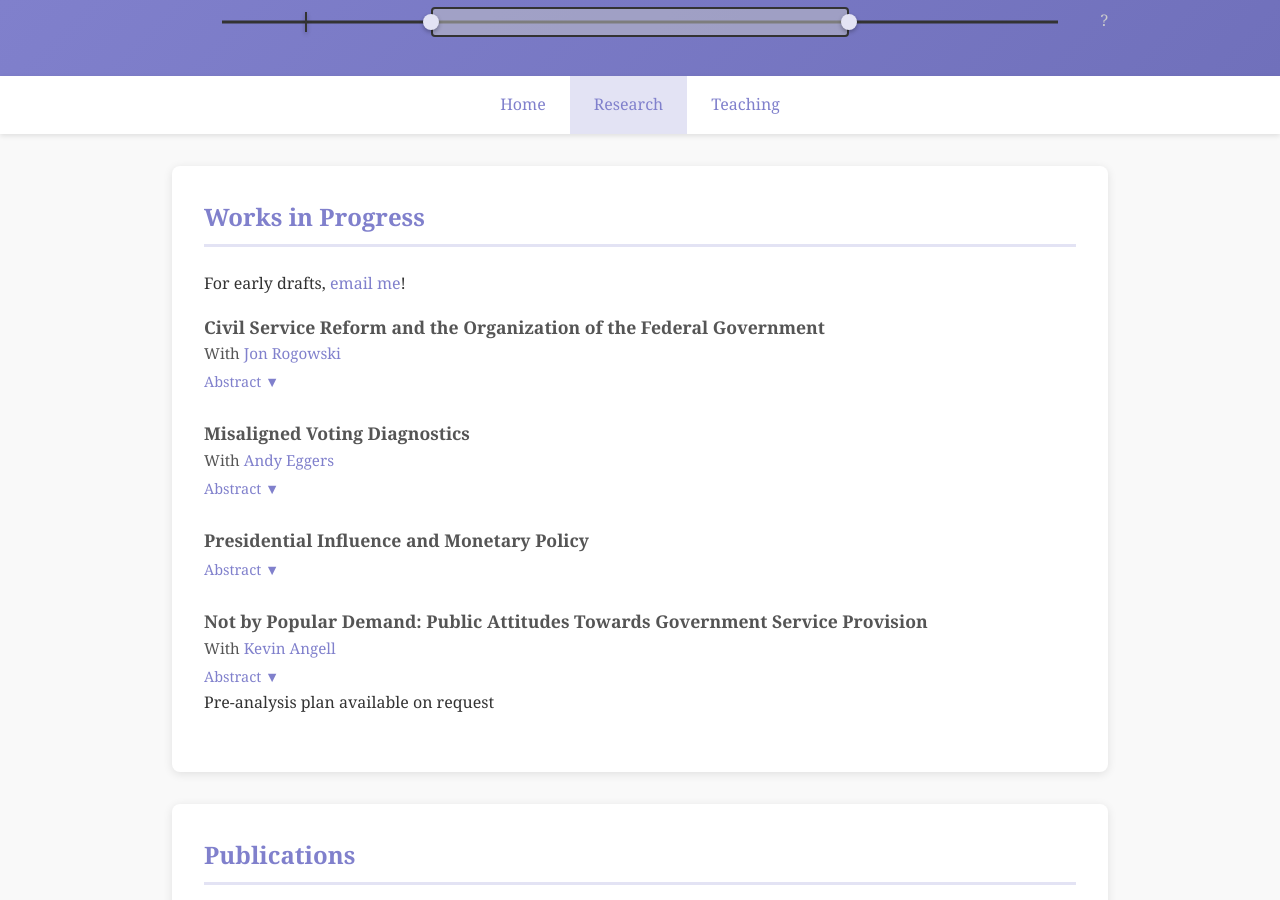
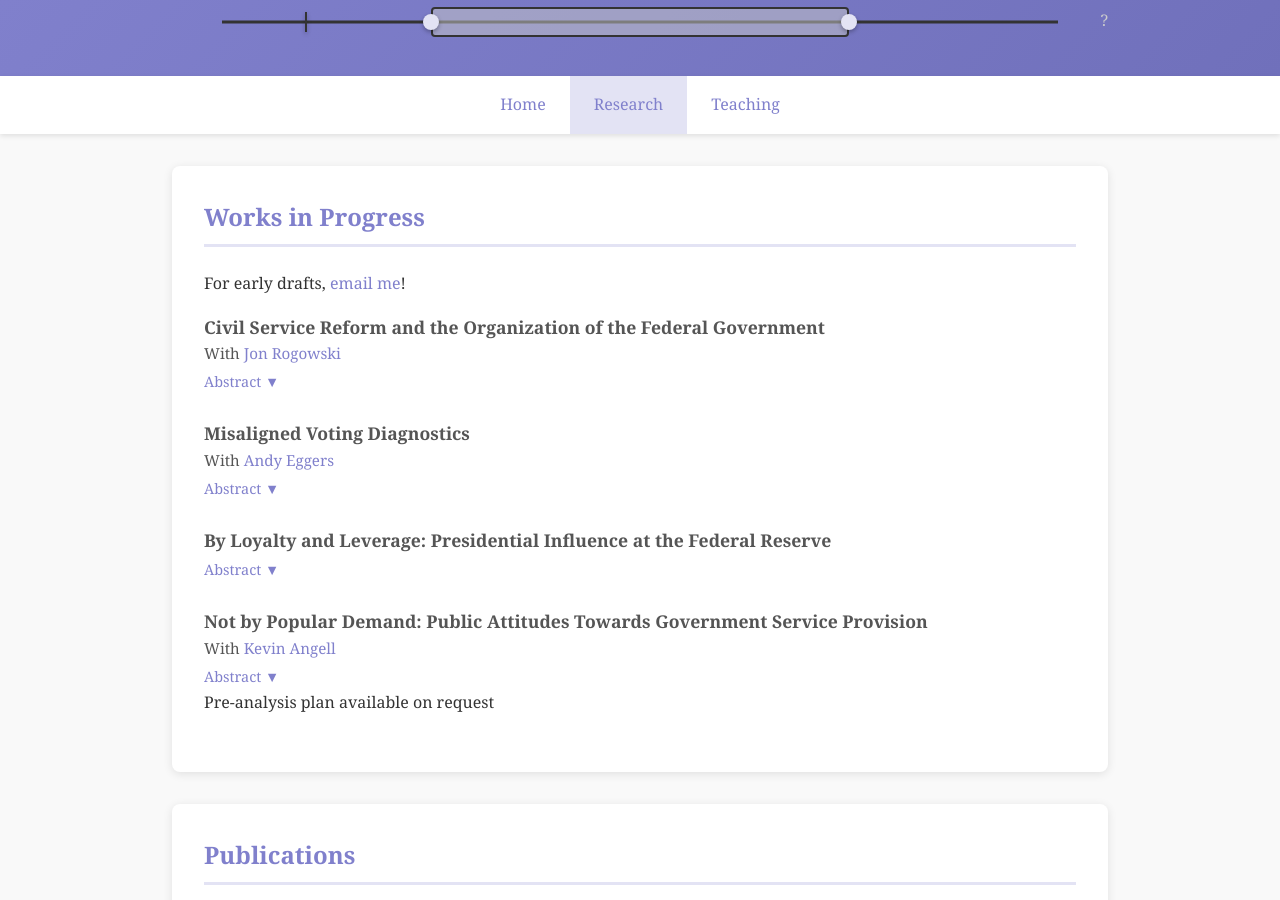
Before and after one commit to L-Cain/L-Cain.github.io, a Jekyll site: the page built from research.md, in a window 1280 px wide and 900 px high. Built offline with Jekyll 4.4.1, drawn with Linux system fonts in a browser that asks for light colours; part of the change alters nothing that is shown.

Commit message:
Update research.md

```diff
--- a/research.md
+++ b/research.md
@@ -29,10 +29,20 @@ Government</a>
   </div>
 
    <div style="margin-bottom: 1.5rem;">
-    <a target="_blank" style="font-size: 1.1rem; color: #555; font-weight: 600; ; text-decoration: none;">Presidential Influence and Monetary Policy</a><br>
+    <a target="_blank" style="font-size: 1.1rem; color: #555; font-weight: 600; ; text-decoration: none;">By Loyalty and Leverage: Presidential Influence at the Federal Reserve </a><br>
     <button onclick="var a=this.nextElementSibling;a.style.display=a.style.display==='block'?'none':'block';this.textContent=this.textContent==='Abstract ▼'?'Abstract ▲':'Abstract ▼';" style="margin-top:0.1rem;background:none;border:none;color:#8080cc;padding:0.25rem 0;cursor:pointer;font-family:inherit;font-size:0.9rem;">Abstract ▼</button>
     <div style="display:none;margin-top:0.75rem;padding:1rem;background:#f0f0f8;border-left:3px solid #8080cc;border-radius:0 4px 4px 0;">
-      <p>I investigate the influence of the President on the Federal Reserve Board of Governors. I test whether Presidents can select party loyalists to the board. I will also test the President's ability to exert political pressure on the Fed, directly, through Congress, and through public sentiment. I measure subtle effects on monetary policy through novel data on the meetings of the Federal Open Market Committee, Fed Governor retirement and their economic projections. </p>
+      <p>Pundits and central bankers alike tout the independence and apolitical stance of the Federal
+Reserve System, but presidents have long sought to influence monetary policy for electoral
+ends. Do presidents exert influence over the Federal Reserve? I identify two potential
+channels: the selection of co-partisan appointees on the Board of Governors (loyalty) and the
+president’s capacity to incentivize these policymakers (leverage). I test these possible channels
+of influence with novel data sources. I find that the Federal Reserve has been influenced by direct
+meetings with the president, and I provide tentative evidence against presidential influence
+through Congress or public opinion. These findings cast light on the mechanisms and effects
+of presidential influence over monetary policy and further our understanding of the extent and
+nature of the Federal Reserve’s independence and the limits of the presidency’s influence over
+the administrative state. </p>
     </div>
   </div>
 
```
